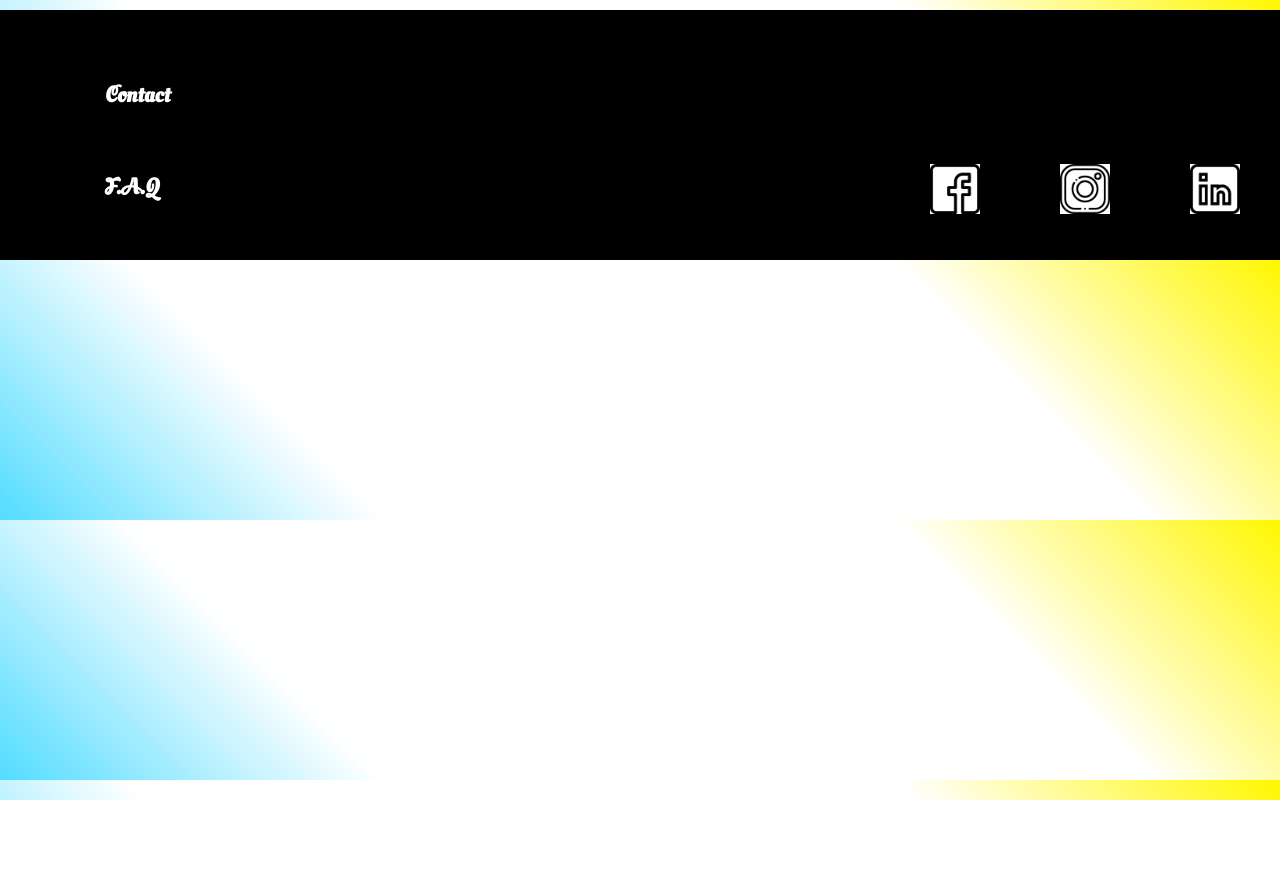
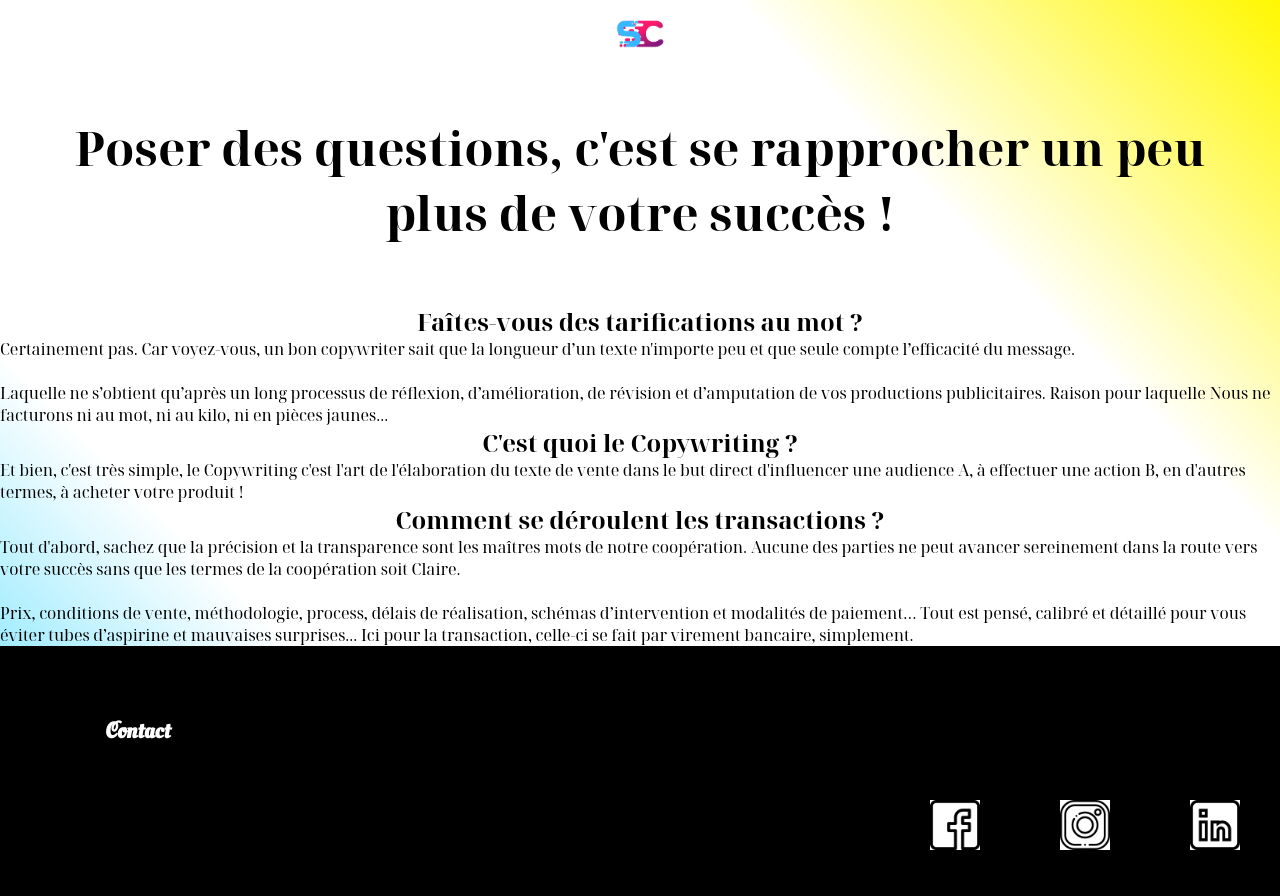
Before and after one commit to SaladinX1/Saladin_Copywriting_Site, a website: page pages/faq.html in a window 1280 px wide. Before the commit the page ends 800 px from the top, so only its background shows below. Drawn offline with Linux system fonts and the light colour scheme; a web font is replaced by a local one.

Commit message:
Etablissement premières questions faq.html

```diff
--- a/pages/faq.html
+++ b/pages/faq.html
@@ -8,19 +8,58 @@
     <link rel="stylesheet" type="text/css" href="/css/styles.css"/>
 </head>
 <body>
-    <header></header>
+
+    <header>
+        <div class="brand__sc"><a  href="../../index.html"><img src="/images/Sans titre (1).png" alt="accueil"></a>
+        <h1> Poser des questions, c'est se rapprocher un peu plus de votre succès ! </h1>
+
+
+
+    </header>
 
     <main>
 
+    <div class="faq">
+        <div>
+            <h2>Faîtes-vous des tarifications au mot ?</h2>
 
+            <article class="faq_text">
+            Certainement pas. Car voyez-vous, un bon copywriter sait que la longueur d’un texte n'importe peu et que seule compte l’efficacité du message.
+            </br>
+            </br>
+            Laquelle ne s’obtient qu’après un long processus de réflexion, d’amélioration, de révision et d’amputation de vos productions publicitaires.
 
+            Raison pour laquelle Nous ne facturons ni au mot, ni au kilo, ni en pièces jaunes...
+            </article>
 
+        </div>
+
+            <div>
+                    <h2>C'est quoi le Copywriting ?</h2>
+
+                    <article class="faq_text">
+                        Et bien, c'est très simple, le Copywriting c'est l'art de l'élaboration du texte de vente dans le but direct d'influencer une audience A, à effectuer une action B, en d'autres termes, à acheter votre produit !
+                    </article>
+            </div>
+
+            <div>
+                    <h2>Comment se déroulent les transactions ?</h2>
+                    <article class="faq_text">
+                    Tout d'abord, sachez que la précision et la transparence sont les maîtres mots de notre coopération. Aucune des parties ne peut avancer sereinement dans la route vers votre succès sans que les termes de la coopération soit Claire.
+                    </br>
+                    </br>
+
+                    Prix, conditions de vente, méthodologie, process, délais de réalisation, schémas d’intervention et modalités de paiement… Tout est pensé, calibré et détaillé pour vous éviter tubes d’aspirine et mauvaises surprises...
+                    Ici pour la transaction, celle-ci se fait par virement bancaire, simplement.
+
+                </article>
+            </div>
+    </div>
     </main>
 
     <footer class="contact opacity" >
         <ul>
             <li class="mail"><a href="mailto:growingpotential02@gmail.com"><p>Contact</p></a></li>
-            <li class="faq">F.A.Q</li>
         </ul>
         <div class="socials_net">
             <p><a href="https://www.facebook.com/RoaringCopy/?ref=pages_you_manage" target="_blank"><img src="/images/facebook.png" alt="facebook"></a></p>
```
